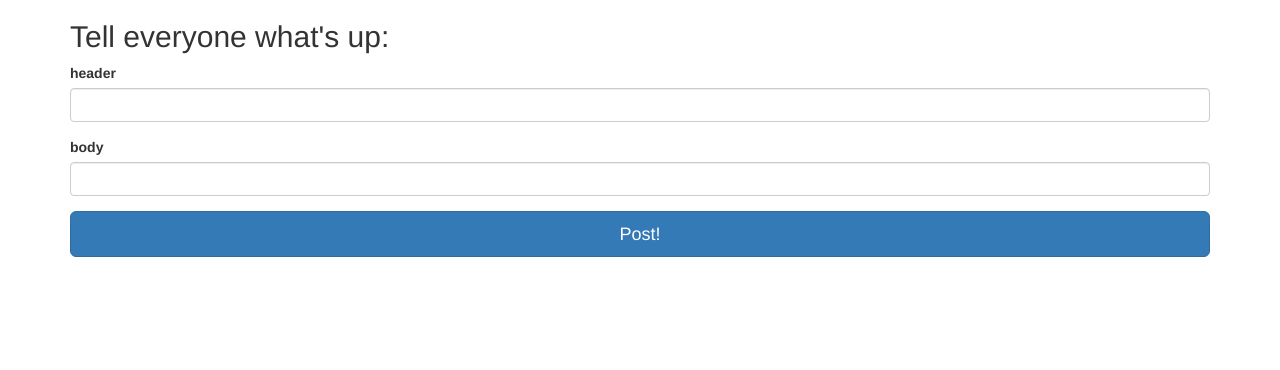
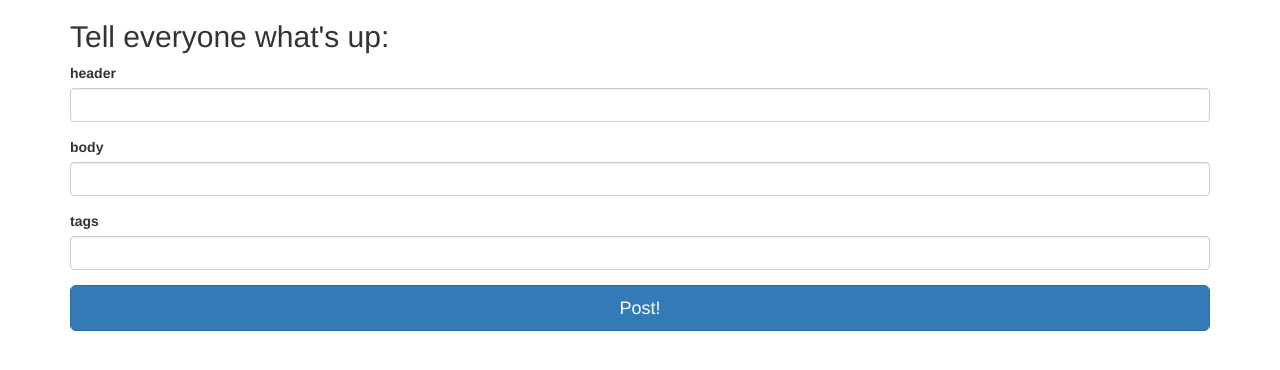
Before and after one commit to No-Rib/flask-sandbox, a Flask app: page /new_post in a window 1280 px wide. Shown: the top 370 px of the page. Run offline with Flask 2, Linux system fonts and the light colour scheme; the visitor is signed in with stand-in values (Sample User, id 1); some libraries are stand-ins or nearby versions.

Commit message:
Add tags update on post creation

```diff
--- a/app/forms.py
+++ b/app/forms.py
@@ -20,3 +20,4 @@ class SignupForm(FlaskForm):
 class PostForm(FlaskForm):
     header = StringField("header", validators=[InputRequired(), Length(min=1, max=80)])
     body = StringField("body", validators=[InputRequired(), Length(min=1, max=500)])
+    tags = StringField("tags", validators=[Length(max=500)])
--- a/app/templates/new_post.html
+++ b/app/templates/new_post.html
@@ -18,6 +18,7 @@ New post
         {{ form.hidden_tag() }}
         {{ wtf.form_field(form.header) }}
         {{ wtf.form_field(form.body) }}
+        {{ wtf.form_field(form.tags) }}
         <button class="btn btn-lg btn-primary btn-block" type="submit">Post!</button>
       </form>
 
--- a/app/views.py
+++ b/app/views.py
@@ -5,6 +5,7 @@ from werkzeug.security import generate_password_hash, check_password_hash
 from app import app, db
 from app.forms import LoginForm, SignupForm, PostForm
 from app.models import UserModel, PostModel
+from app.tags import TagsDriver
 
 
 @app.route("/")
@@ -85,13 +86,16 @@ def create_post():
         db.session.add(new_post)
         db.session.commit()
 
+        tags = [raw_tag.strip() for raw_tag in post_form.tags.data.split(",")]
+        TagsDriver.set_tags(new_post.id, tags)
+
         return "<h1>New post has been created!</h1>"
 
     return render_template("new_post.html", form=post_form)
 
 
 @app.route("/my_posts", methods=["GET"])
-def usere_posts():
+def user_posts():
 
     posts = PostModel.query.filter_by(user_id=current_user.id)
 
```
